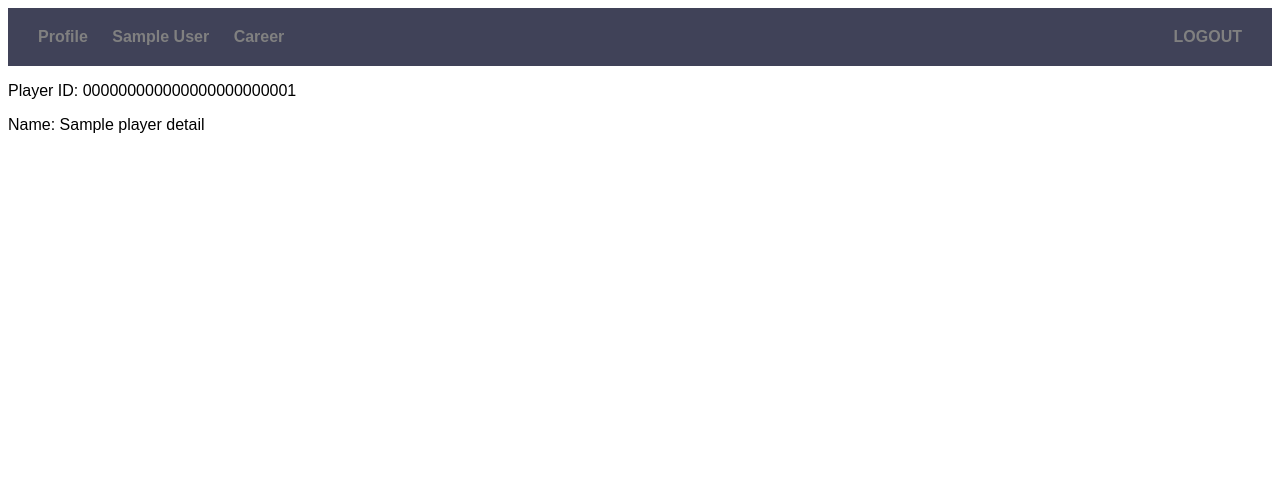
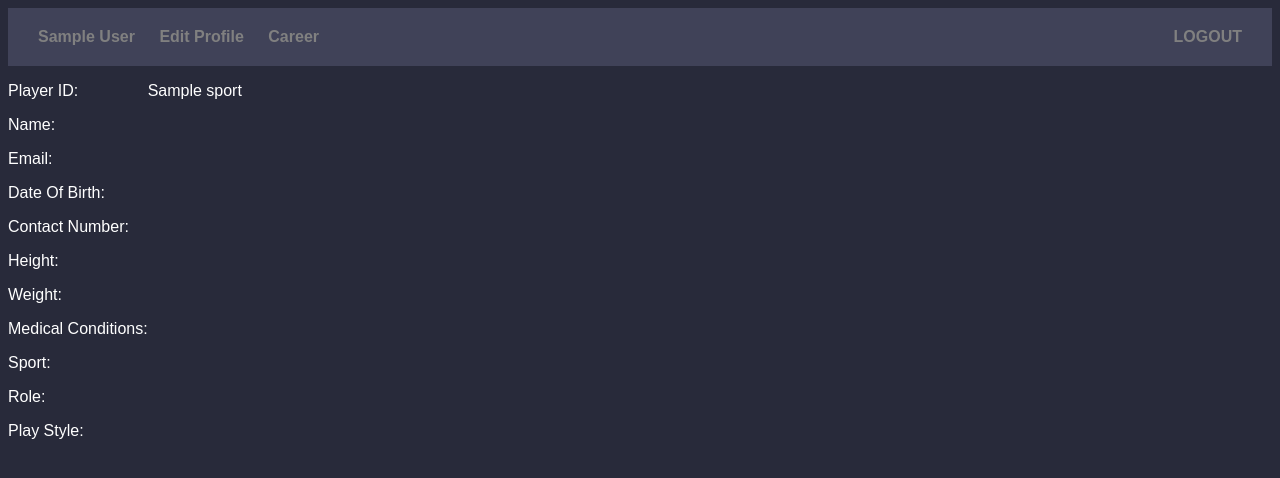
Before and after one commit to Rohith-Jikki/AthleteRecon, a Flask app: page /player-profile in a window 1280 px wide. Shown: the top 478 px of the page. Run offline with Flask 2, Linux system fonts and the light colour scheme; the visitor is signed in with stand-in values (Sample User, id 1); a database or web service that is not in the repository returns one stand-in record (values such as "Sample title").

Commit message:
profile page updated to show details

```diff
--- a/website/auth.py
+++ b/website/auth.py
@@ -11,7 +11,7 @@
         if (str(request.form.get('club-or-player')) == 'player'):
             return User().login(database=users)
         else:
-            pass
+            return User().login(database=club_users)
     return render_template("login.html")
 
 
--- a/website/static/css/base.css
+++ b/website/static/css/base.css
@@ -1,5 +1,6 @@
 body{
     font-family: Arial;
+    background-color: #282A3A;
 }
 
 .navbar{
--- a/website/static/css/main.css
+++ b/website/static/css/main.css
@@ -1,3 +1,6 @@
+.body{
+  background-color: #282A3A;
+}
 input {
   width: 100%;
   padding: 12px 20px;
@@ -29,7 +32,7 @@
 
 .container {
   border-radius: 5px;
-  background-color: #f2f2f2;
+  color: white;
   padding: 20px;
 }
 
--- /dev/null
+++ b/website/static/css/player_profile.css
@@ -0,0 +1,7 @@
+body{
+    background-color: #282A3A;
+}
+.container{
+    display: flex;
+    color: white;
+}
--- a/website/static/css/signup.css
+++ b/website/static/css/signup.css
@@ -1,3 +1,4 @@
+
 input, select{
   width: 100%;
   padding: 12px 20px;
@@ -29,7 +30,8 @@
 
 .container {
   border-radius: 5px;
-  background-color: #f2f2f2;
+  background-color: #282A3A;
+  color: white;
   padding: 20px;
 }
 
--- a/website/static/scripts.js
+++ b/website/static/scripts.js
@@ -6,7 +6,7 @@
     var data = $form.serialize();
 
     if(whereto == 'player'){
-        var url = '/players'
+        var url = '/player-profile'
     }
     else{
         var url = '/clubs'
@@ -31,8 +31,14 @@
     e.preventDefault();
     var $form = $(this);
     var $error = $form.find(".error");
+    var whereto = $form.find("#club-or-player").val();
     var data = $form.serialize();
-
+    if(whereto == 'player'){
+        var url = '/player-profile'
+    }
+    else{
+        var url = '/clubs'
+    }
 
     $.ajax({
         url: "/login",
@@ -41,7 +47,7 @@
         dataType: "json",
         success: function(resp){
             console.log(resp);
-            window.location.href= "/players"
+            window.location.href= url
         },
         error: function(resp){
             console.log(resp);
--- a/website/templates/base.html
+++ b/website/templates/base.html
@@ -23,8 +23,8 @@
             <a href="/sign-up">SIGN-UP</a>
             {% else %}
             <div class="logged-in">
-                <a href="/player-profile" class="player-profile">Profile</a>
-                <a href="/players" class="player-name">{{session['user']['name']}}</a>
+                <a href="/player-profile" class="player-profile">{{session['user']['name']}}</a>
+                <a href="/players" class="player-name">Edit Profile</a>
                 <a href="/career" class="career">Career</a>
                 <a href="/logout" class="logout">LOGOUT</a>
             </div>
--- a/website/templates/login.html
+++ b/website/templates/login.html
@@ -14,6 +14,7 @@
         <label for="passwordInput">Password</label>
         <!--            TODO: Make an Eye Icon to reveal password-->
         <input type="password" id="passwordInput" name="passwordInput" placeholder="Enter Password" required>
+        <p class="error"></p>
         <input type="submit" value="Login" id="submit">
     </form>
 
--- a/website/templates/player-profile.html
+++ b/website/templates/player-profile.html
@@ -1,18 +1,37 @@
 {% extends "base.html" %} {% block title %}Player-Profile{% endblock %}
+{% block head %}
+<link href="{{url_for('static', filename='css/player_profile.css')}}" rel="stylesheet">
+{% endblock %}
 {% block content %}
 <div class="container">
-    <form action="">
-        <p>Player ID: {{session['user']['_id']}}</p>
-        <p>Name: {{player_details['name']}}</p>
-        <p></p>
-        <p></p>
-        <p></p>
-        <p></p>
-        <p></p>
-        <p></p>
-        <p></p>
-        <p></p>
-        <p></p>
-    </form>
+    <div class="details">
+        <p>Player ID: </p>
+        <p>Name: </p>
+        <p>Email: </p>
+        <p>Date Of Birth: </p>
+        <p>Contact Number: </p>
+        <p>Height: </p>
+        <p>Weight: </p>
+        <p>Medical Conditions:</p>
+        <p>Sport: </p>
+        {% if player_details['sport'] == 'football' %}
+        <p>Position: </p>
+        <p>Strong Foot: </p>
+        {% else %}
+        <p>Role:</p>
+        <p>Play Style: </p>
+        {% endif %}
+    </div>
+    <div class="right-box">
+        {% for i in player_details.values()%}
+        {% if i == ' ' %}
+        <p>Null</p>
+        {% else %}
+        <p>{{i}}</p>
+        {% endif %}
+        {% endfor %}
+    </div>
+
+
 </div>
 {% endblock %}
```
Also changed, not shown: website/models.py (+5 -5 lines).
